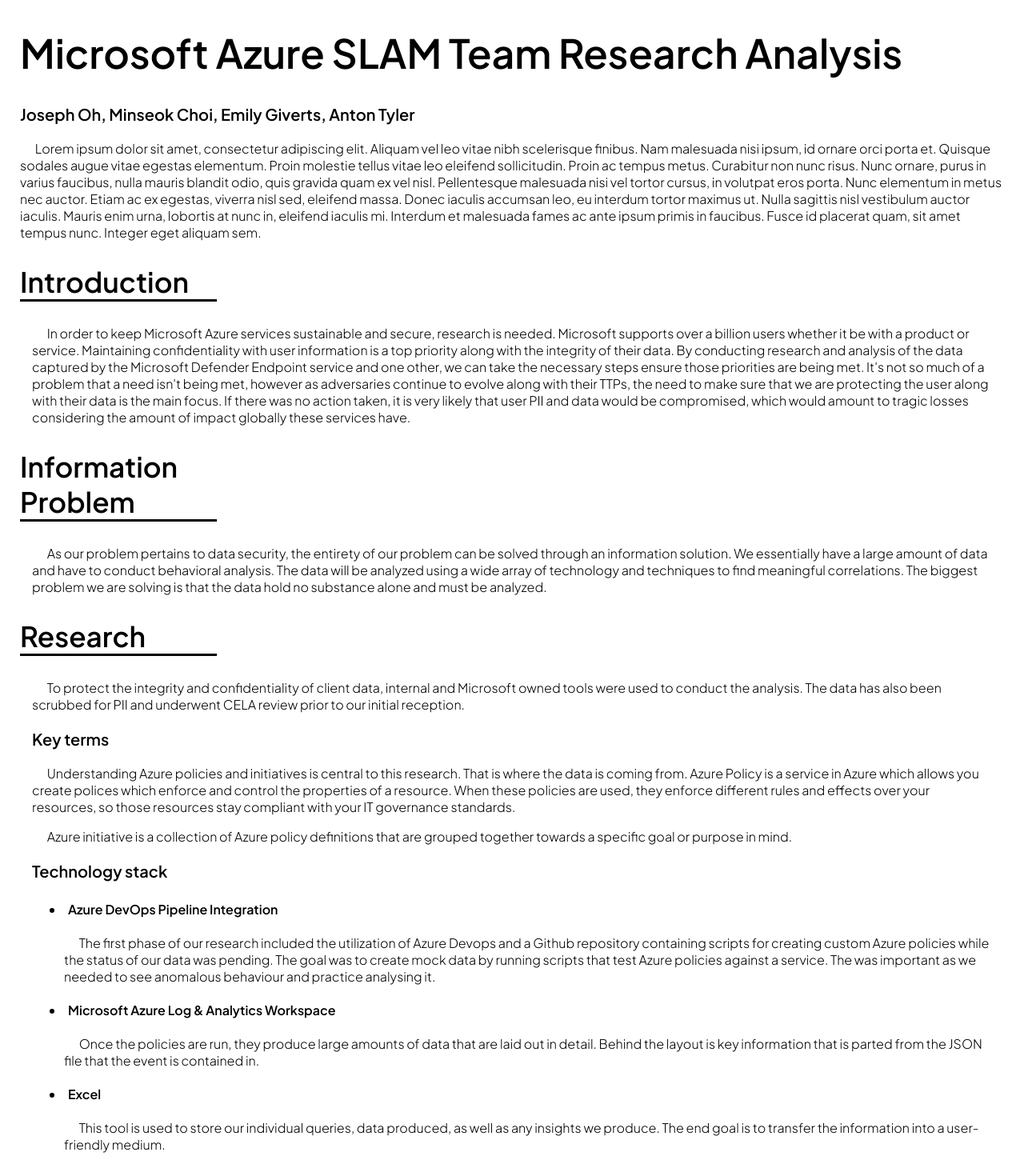
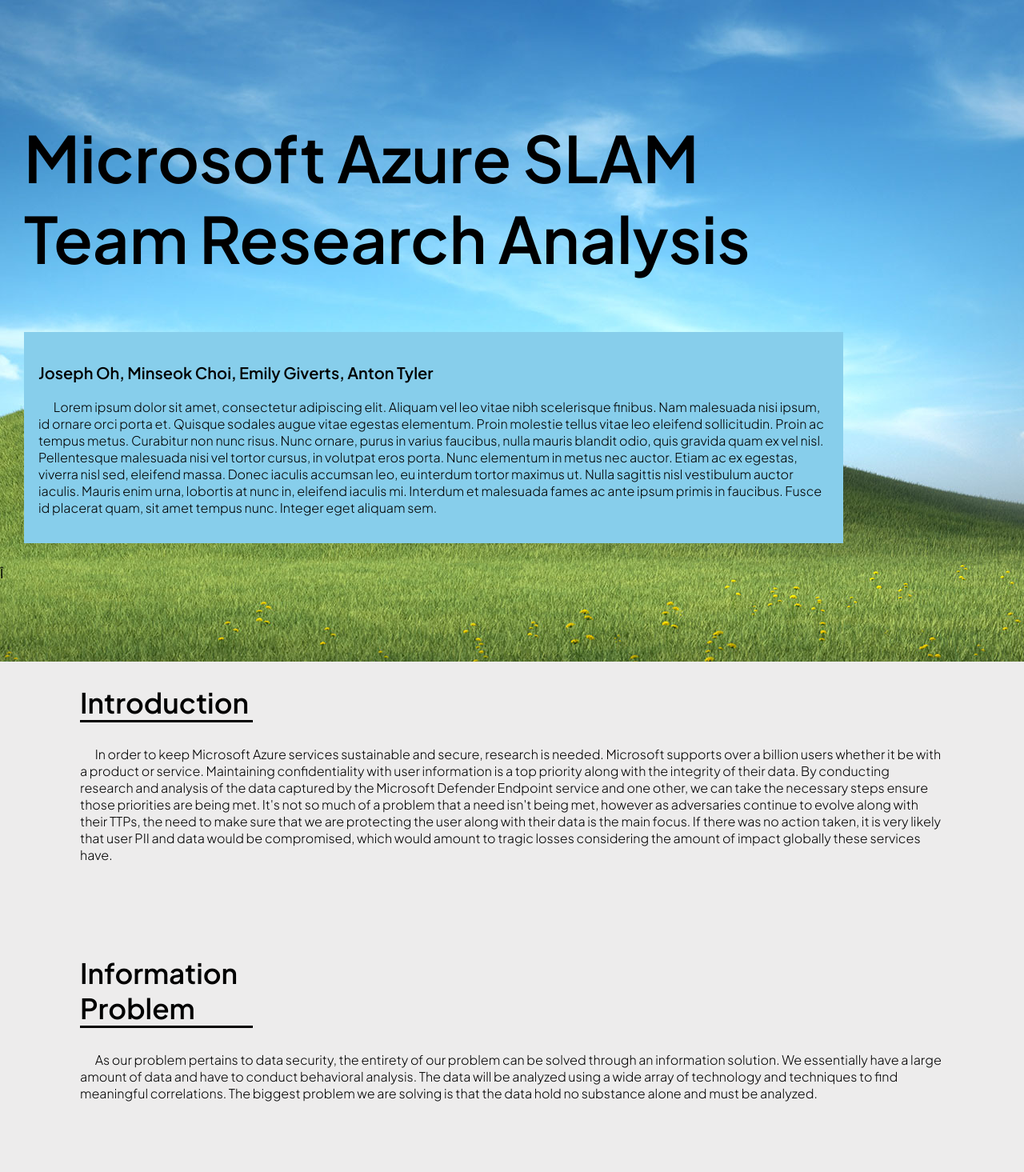
Before and after one commit to josephoh0214/MicrosoftAzureLogAnalysis, a React (Create React App) app: page / in a window 1280 px wide. Shown: the top 1465 px of the page at 80% size. Built offline with nearby package versions, Linux system fonts and the light colour scheme.

Commit message:
added scroll effect

```diff
--- a/package.json
+++ b/package.json
@@ -9,6 +9,7 @@
     "react": "^18.0.0",
     "react-dom": "^18.0.0",
     "react-scripts": "5.0.1",
+    "sass": "^1.50.1",
     "web-vitals": "^2.1.4"
   },
   "scripts": {
--- a/src/App.js
+++ b/src/App.js
@@ -1,20 +1,34 @@
+import React, { useState, useEffect } from "react";
 import logo from './logo.svg';
-import './App.css';
+import './App.scss';
+
 
 function App() {
-  return (
-    <div className="wrapper">
-      <h1>
+  const [offsetY, setOffsetY] = useState(0)
+  const handleScroll = () => setOffsetY(window.pageYOffset)
+  useEffect(() => {
+    window.addEventListener("scroll", handleScroll);
+    return () => window.removeEventListener("scroll", handleScroll);
+  })
+
+  const renderContent = () => (
+    <div className="Parallax__content">
+      <div className="Parallax__content__header">
+        <h1 className="Parallax__content__heading">
           Microsoft Azure SLAM Team Research Analysis
         </h1>
+        <div style={{backgroundColor: "#87CEEB", padding: "18px"}}>
         <h3>
           Joseph Oh, Minseok Choi, Emily Giverts, Anton Tyler
         </h3>
         <p>
           &emsp; Lorem ipsum dolor sit amet, consectetur adipiscing elit. Aliquam vel leo vitae nibh scelerisque finibus. Nam malesuada nisi ipsum, id ornare orci porta et. Quisque sodales augue vitae egestas elementum. Proin molestie tellus vitae leo eleifend sollicitudin. Proin ac tempus metus. Curabitur non nunc risus. Nunc ornare, purus in varius faucibus, nulla mauris blandit odio, quis gravida quam ex vel nisl. Pellentesque malesuada nisi vel tortor cursus, in volutpat eros porta. Nunc elementum in metus nec auctor. Etiam ac ex egestas, viverra nisl sed, eleifend massa. Donec iaculis accumsan leo, eu interdum tortor maximus ut. Nulla sagittis nisl vestibulum auctor iaculis. Mauris enim urna, lobortis at nunc in, eleifend iaculis mi. Interdum et malesuada fames ac ante ipsum primis in faucibus. Fusce id placerat quam, sit amet tempus nunc. Integer eget aliquam sem.
         </p>
+        </div>
+      </div>Î
+      <div className="Parallax__content__topics" style={{ transform: `translateY(${-offsetY * 0.5}px)` }}>
+        <div className="Parallax__content__topics__texts">
           <h2> Introduction </h2>
-      <div className='content'>
             <p>
               &emsp; In order to keep Microsoft Azure services sustainable and secure, research is needed. Microsoft supports over a billion users whether it be with a product or service. Maintaining confidentiality with user information is a top priority along with the integrity of their data. By conducting research and analysis of the data captured by the Microsoft Defender Endpoint service and one other, we can take the necessary steps ensure those priorities are being met.
 
@@ -23,15 +37,13 @@
               If there was no action taken, it is very likely that user PII and data would be compromised, which would amount to tragic losses considering the amount of impact globally these services have.
             </p>
         </div>
-
+        <div className="Parallax__content__topics__texts">
           <h2> Information Problem </h2>
-      <div className='content'>
             <p>
               &emsp; As our problem pertains to data security, the entirety of our problem can be solved through an information solution. We essentially have a large amount of data and have to conduct behavioral analysis. The data will be analyzed using a wide array of technology and techniques to find meaningful correlations. The biggest problem we are solving is that the data hold no substance alone and must be analyzed.
             </p>
         </div>
-
-
+        <div className="Parallax__content__topics__texts">
           <h2> Research </h2>
           <div className="content">
             <p>
@@ -81,6 +93,22 @@
             </ul>
           </div>
         </div>
+      </div>
+    </div>
+  );
+
+  return (
+    <section className="Parallax">
+      <div
+        className="Parallax__background"
+
+      />
+      {/* <div
+        className="Parallax__background-triangles"
+        style={{ transform: `translateY(${offsetY * 0.8}px)` }}
+      /> */}
+      {renderContent()}
+    </section>
   );
 }
 
--- /dev/null
+++ b/src/App.scss
@@ -0,0 +1,87 @@
+* {
+    box-sizing: border-box;
+  }
+
+  h1 {
+    font-family: 'Plus Jakarta Sans', sans-serif;
+    font-size: 80px;
+  }
+
+  h2 {
+    font-family: 'Plus Jakarta Sans', sans-serif;
+    font-size: 35px;
+    border-bottom: 3px solid;
+    width: 20%
+  }
+
+  h3 {
+    font-family: 'Plus Jakarta Sans', sans-serif;
+    font-size: 20px;
+  }
+
+  p {
+    font-family: 'Plus Jakarta Sans', sans-serif;
+    font-size: 16px;
+  }
+
+  li {
+    font-family: 'Plus Jakarta Sans', sans-serif;
+    font-size: 16px;
+    padding: 5px;
+  }
+
+  body {
+    margin: 0;
+    font-family: Arial, Helvetica, sans-serif;
+  }
+
+  .Parallax {
+    display: flex;
+    justify-content: center;
+
+    &__background,
+    &__background-triangles {
+      background-repeat: no-repeat;
+      position: absolute;
+      object-fit: cover;
+
+    }
+
+    &__background {
+      background-image: url("microsoft_background.jpeg");
+      width: 100%;
+      height: 110%
+    }
+
+    // &__background-triangles {
+    //   background-image: url("background-triangles.png");
+    // }
+
+    &__content {
+      display: flex;
+      flex-direction: column;
+      z-index: 1;
+      margin-top: 50px;
+      &__header {
+        margin: 30px;
+        width: 80%;
+        &__heading {
+            width: 50%;
+            text-align: left;
+        }
+      }
+      &__topics {
+        display: flex;
+        row-gap: 70px;
+        margin-top: 100px;
+        flex-direction: column;
+        justify-content: space-around;
+        background-color: #edecec;
+        width: 100%;
+          &__texts {
+            margin: 0px 100px
+          }
+      }
+
+    }
+  }
```
Also changed, not shown: src/microsoft_background.jpeg (added), 1 other file (tests, documents, lock files or other folders). Lines whose indentation alone changed are shown as unchanged.
